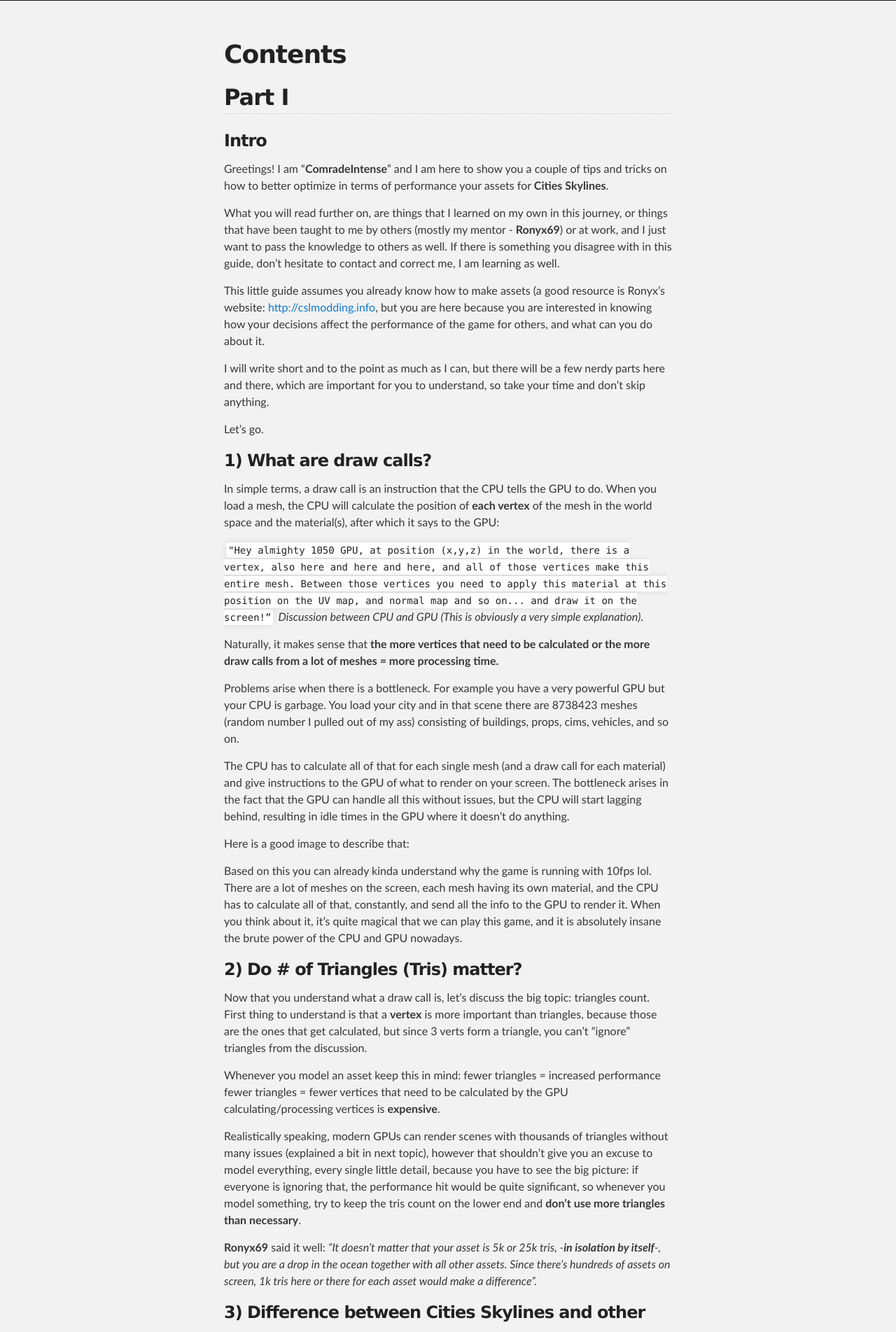
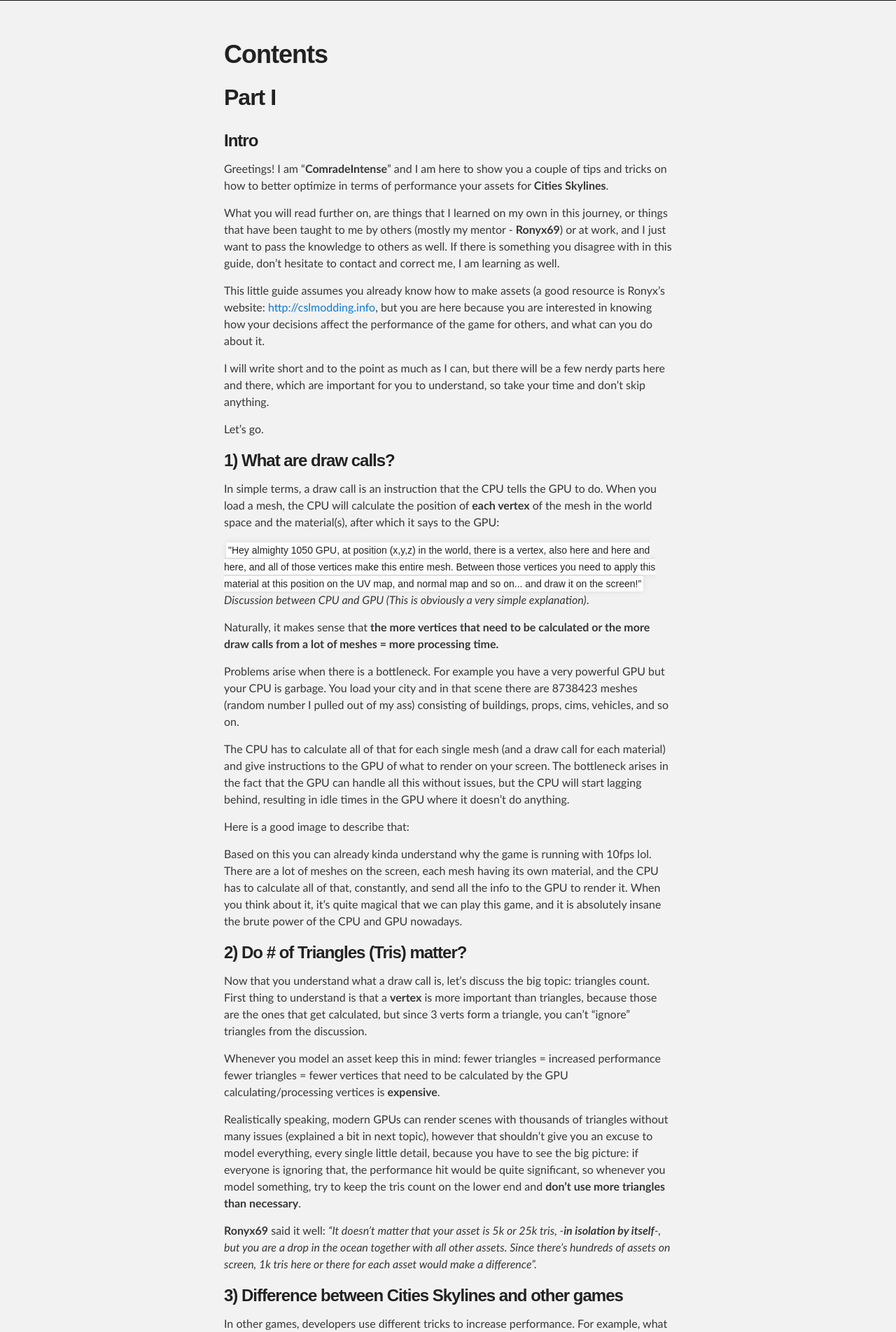
Before and after one commit to comradeintense/assetoptimization, a Jekyll site: the page built from index.md, in a window 1280 px wide. Shown: the top 1903 px of the page at 70% size. Built offline with Jekyll 4.4.1, drawn with Linux system fonts in a browser that asks for light colours; our own code applies the rules of GitHub Pages for plain Markdown files.

Commit message:
Update jekyll-theme-slate.scss

```diff
--- a/_sass/jekyll-theme-slate.scss
+++ b/_sass/jekyll-theme-slate.scss
@@ -57,7 +57,7 @@
   margin: 10px 0;
   font-weight: 700;
   color:#222222;
-  font-family: 'Lucida Grande', 'Calibri', Helvetica, Arial, sans-serif;
+  font-family: 'Poppins', sans-serif;
   letter-spacing: -1px;
 }
 
@@ -69,7 +69,6 @@
 h2 {
   padding-bottom: 10px;
   font-size: 32px;
-  background: url('../images/bg_hr.png') repeat-x bottom;
 }
 
 h3 {
@@ -158,7 +157,7 @@
   color: #222;
   background-color: #fff;
 
-  font-family: Monaco, "Bitstream Vera Sans Mono", "Lucida Console", Terminal, monospace;
+  font-family: 'Poppins', sans-serif;
   font-size: 0.875em;
 
   border-radius: 2px;
@@ -235,7 +234,7 @@
  }
 
 th {
-  font-family: 'Lucida Grande', 'Helvetica Neue', Helvetica, Arial, sans-serif;
+  font-family: 'Poppins', sans-serif;
   padding: 10px;
   background: #373737;
   color: #fff;
```
